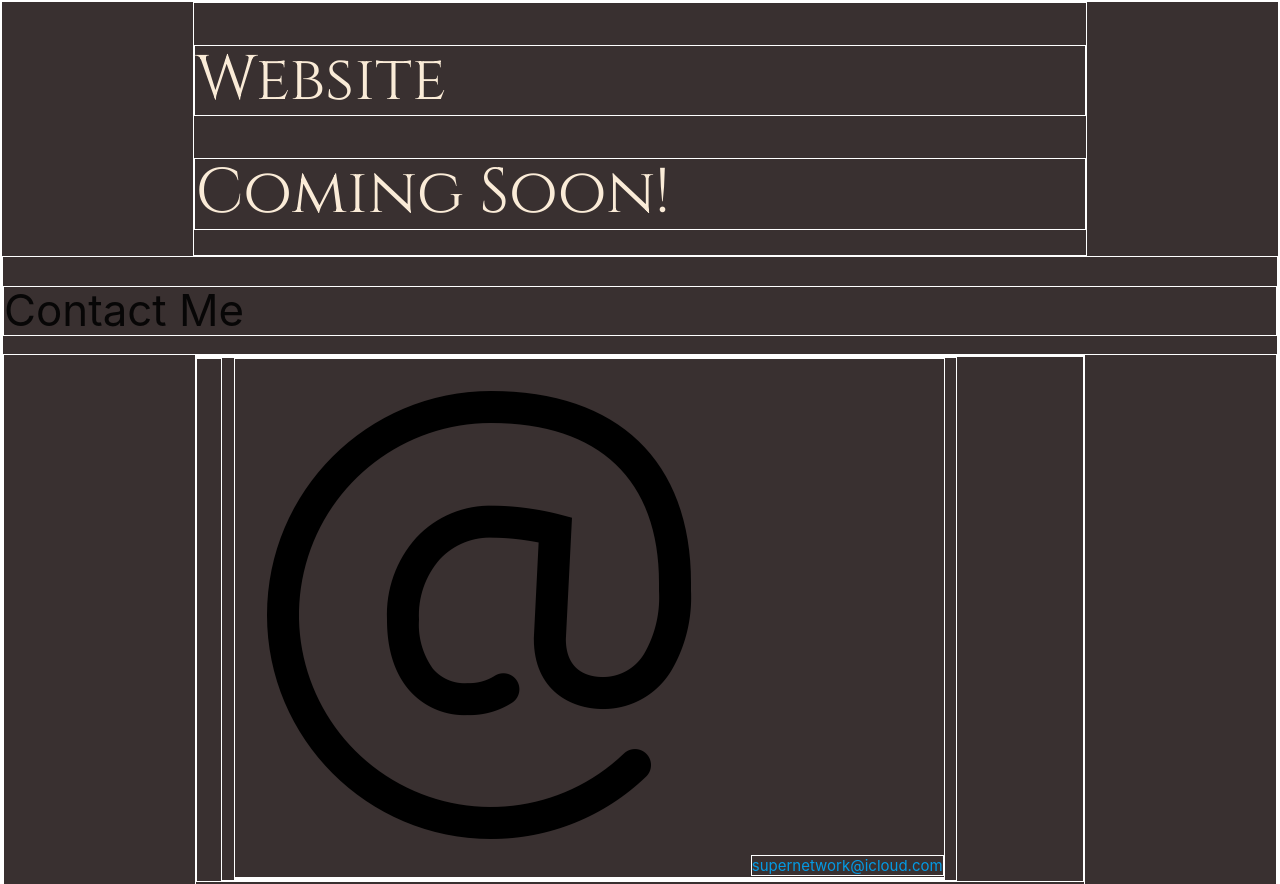
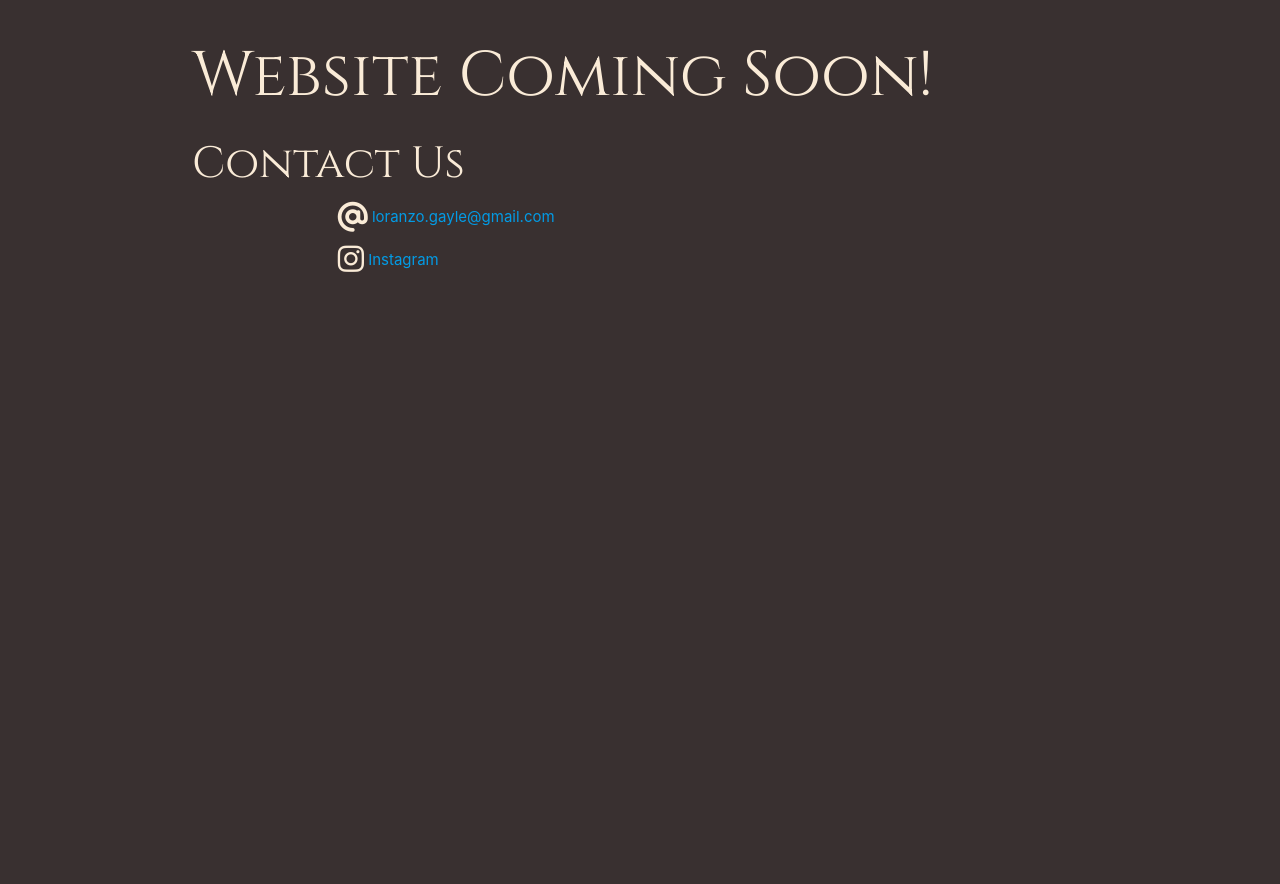
Before and after one commit to lp5786766/loranzos-table, a plain HTML site: page index.html in a window 1280 px wide. Shown: the top 884 px of the page. After the commit the page ends 800 px from the top, so only its background shows below. Drawn offline with nearby package versions, Linux system fonts and the light colour scheme.

Commit message:
cleaned up formatting

```diff
--- a/index.html
+++ b/index.html
@@ -2,11 +2,15 @@
 <html>
   <head>
     <meta charset="UTF-8" />
-    <!-- <meta http-equiv="X-UA-Compatible" content="IE=edge" /> -->
-    <!-- <meta name="viewport" content="width=device-width, initial-scale=1.0" /> -->
+    <meta http-equiv="X-UA-Compatible" content="IE=edge" />
+    <!--Let browser know website is optimized for mobile-->
+    <meta name="viewport" content="width=device-width, initial-scale=1.0" />
     <title>Loranzo's Table</title>
     <!--Import Google Icon Font-->
-    <link href="https://fonts.googleapis.com/icon?family=Material+Icons" rel="stylesheet">
+    <link
+      href="https://fonts.googleapis.com/icon?family=Material+Icons"
+      rel="stylesheet"
+    />
     <!-- Compiled and minified Materialize CSS -->
     <link
       rel="stylesheet"
@@ -14,46 +18,51 @@
     />
 
     <link rel="stylesheet" href="style.css" />
-    <link rel="preconnect" href="https://fonts.googleapis.com">
-<link rel="preconnect" href="https://fonts.gstatic.com" crossorigin>
-<link href="https://fonts.googleapis.com/css2?family=Cinzel:wght@400;500&display=swap" rel="stylesheet">
-    <!--Let browser know website is optimized for mobile-->
-    <meta name="viewport" content="width=device-width, initial-scale=1.0"/>
+    <link rel="preconnect" href="https://fonts.googleapis.com" />
+    <link rel="preconnect" href="https://fonts.gstatic.com" crossorigin />
+    <link
+      href="https://fonts.googleapis.com/css2?family=Cinzel:wght@400;500&display=swap"
+      rel="stylesheet"
+    />
+
+    <!-- link to fontawesome icons -->
+    <link
+      rel="stylesheet"
+      href="https://cdnjs.cloudflare.com/ajax/libs/font-awesome/6.0.0-beta2/css/all.min.css"
+      integrity="sha512-YWzhKL2whUzgiheMoBFwW8CKV4qpHQAEuvilg9FAn5VJUDwKZZxkJNuGM4XkWuk94WCrrwslk8yWNGmY1EduTA=="
+      crossorigin="anonymous"
+      referrerpolicy="no-referrer"
+    />
+    <script
+      src="https://kit.fontawesome.com/26b6718224.js"
+      crossorigin="anonymous"
+    ></script>
   </head>
 
   <body>
     <div class="container">
-        <h1>Website</h1>
-        <h1>Coming Soon!</h1>
-      </div>
+      <h1>Website Coming Soon!</h1>
       <section id="contact-me" class="row contact">
-        <h3>Contact Me</h3>
+        <h3>Contact Us</h3>
 
         <div class="content">
           <div class="container">
             <!-- Email and Social Media -->
 
             <div class="row">
-              <div class="col s 4"></div>
-              <div class="col s 4">
+              <div class="col s6">
                 <div class="contactimg">
-                  <img src="/assets/eml.png" alt="Email logo" />
-                  <a href="#">supernetwork@icloud.com</a>
+                  <i class="fa-solid fa-at fa-2xl"></i>
+                  <a href="#">loranzo.gayle@gmail.com</a>
                 </div>
-                <div class="border"></div>
               </div>
             </div>
 
             <div class="row">
-
-
-
-
-              <div class="col-md-3">
-                <div class="contactimg">
-                  <img src="assets\ins.png" alt="Instagram logo" />
+              <div class="col s4">
+                <i class="fa-brands fa-instagram fa-2xl"></i>
                 <a
-                    href="https://www.instagram.com/luba_pecha/?hl=en"
+                  href="https://www.instagram.com/loranzos_table/"
                   target="_blank"
                   >Instagram</a
                 >
@@ -61,8 +70,9 @@
             </div>
           </div>
         </div>
+      </section>
     </div>
-      </section>
+
     <!--JavaScript at end of body for optimized loading-->
     <script type="text/javascript" src="js/materialize.min.js"></script>
   </body>
--- a/style.css
+++ b/style.css
@@ -1,9 +1,18 @@
 * {
     background-color: rgb(57, 48, 48);
-    border: 1px solid white;
+    /* border: 1px solid white; */
 }
 
 h1 {
     color: antiquewhite;
     font-family: 'Cinzel', serif;
 }
+
+h3 {
+    color: antiquewhite;
+    font-family: 'Cinzel', serif;
+}
+
+i {
+    color: antiquewhite;
+}
```
Lines whose indentation alone changed are shown as unchanged.
